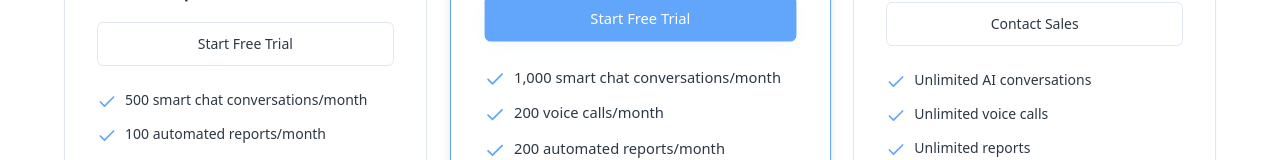
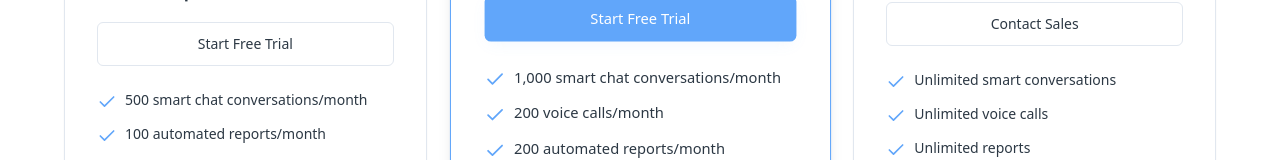
Before and after one commit to mdbravo58/bravo-ai-estimates, a React (Vite) app: page /pricing in a window 1280 px wide. Shown: the part 516-676 px from the top of the page. Built offline with nearby package versions, Linux system fonts and the light colour scheme.

Commit message:
Preceding changes

```diff
--- a/src/pages/Pricing.tsx
+++ b/src/pages/Pricing.tsx
@@ -51,7 +51,7 @@ export default function Pricing() {
       price: "$997",
       description: "For established HVAC businesses scaling fast",
       features: [
-        "Unlimited AI conversations",
+        "Unlimited smart conversations",
         "Unlimited voice calls",
         "Unlimited reports",
         "Dedicated account manager",
```
